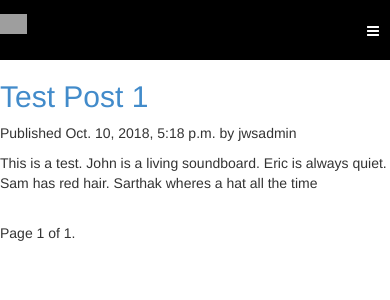
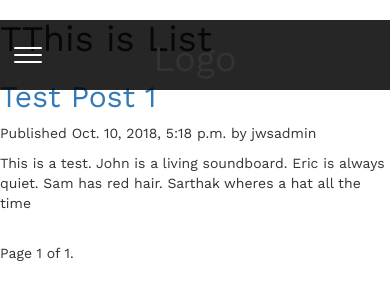
Before and after one commit to johnsonkuang/johnson-kuang-website, a Django app: page /blog/ in a window 390 px wide. Shown: the top 300 px of the page. Run offline with Django 3.2, Linux system fonts and the light colour scheme; data comes from the database, SQL or seed files in the repository; some libraries are stand-ins or nearby versions; grey boxes are pictures that could not be loaded.

Commit message:
complete navbar, mobile friendly and has click animation and collapse

```diff
--- /dev/null
+++ b/johnsonkuangwebsite/website/static/website/css/navbar.css
@@ -0,0 +1,185 @@
+@import url('https://fonts.googleapis.com/css?family=Work+Sans');
+
+:root {
+    --background: rgba(0, 0, 0, .85);
+}
+
+*, *::before, *::after {
+    -webkit-box-sizing: border-box;
+    -moz-box-sizing: border-box;
+    box-sizing: border-box;
+}
+
+body {
+    margin:0;
+    background:#FFF;
+    font-family: 'Work Sans', sans-serif;
+    font-weight: 400;
+}
+
+/* navigation styles start here*/
+header {
+    background: var(--background);
+    text-align: center;
+    position: fixed;
+    z-index: 999;
+    width: 100%;
+}
+
+.nav-toggle {
+    display: none;
+}
+
+.nav-toggle-label {
+    position: absolute;
+    top: 0;
+    left: 0;
+    margin-left: 1em;
+    height: 100%;
+    display: flex;
+    align-items: center;
+}
+
+.nav-toggle-label span,
+.nav-toggle-label span::before,
+.nav-toggle-label span::after {
+    display: block;
+    background: white;
+    height: 2px;
+    width: 2em;
+    border-radius: 2px;
+    position: relative;
+    transition: all ease-in-out 500ms;
+}
+
+.nav-toggle-label span::before,
+.nav-toggle-label span::after {
+    content: '';
+    position: absolute;
+}
+
+.nav-toggle-label span::before{
+    bottom: 7px;
+}
+
+.nav-toggle-label span::after {
+    top: 7px;
+}
+
+nav {
+    position: absolute;
+    text-align: left;
+    top:100%;
+    left: 0;
+    background: var(--background);
+    width: 100%;
+    transform: scale(1, 0);
+    -webkit-transform-origin: top;
+    -moz-transform-origin: top;
+    -ms-transform-origin: top;
+    -o-transform-origin: top;
+    transform-origin: top;
+    transition: transform 400ms ease-in-out;
+}
+
+nav ul {
+    margin:0;
+    padding:0;
+    list-style-type: none;
+}
+
+nav li{
+    margin-bottom:1em;
+    margin-left: 1em;
+}
+
+nav a {
+    color: white;
+    text-decoration: none;
+    font-size: 1.2rem;
+    text-transform: uppercase;
+    opacity: 0;
+    transition: opacity 150ms ease-in-out;
+}
+
+nav a:hover{
+    color: #00B0F0;
+    text-decoration: none;
+}
+
+.nav-toggle:checked ~ nav{
+    transform: scale(1,1);
+}
+
+.nav-toggle:checked ~ nav a {
+    opacity: 1;
+    transition: opacity 250ms ease-in-out 250ms;
+}
+
+.nav-toggle:checked ~ .nav-toggle-label span{
+    transform: rotate(45deg);
+}
+
+.nav-toggle:checked ~ .nav-toggle-label span::before{
+    opacity: 0;
+}
+
+.nav-toggle:checked ~ .nav-toggle-label span::after{
+    transform: translateY(-7px) rotate(-90deg);
+}
+
+@media screen and (min-width: 800px){
+    .nav-toggle-label {
+        display: none;
+    }
+
+    header {
+        display: grid;
+        grid-template-columns: 1fr auto minmax(600px, 3fr) 1fr;
+    }
+
+    .logo {
+        grid-column: 2 / 3;
+    }
+
+    nav {
+        all: unset;
+        grid-column: 3 / 4;
+        display: flex;
+        justify-content: flex-end;
+        align-items: center;
+    }
+
+    nav ul {
+        display: flex;
+        justify-content: flex-end;
+    }
+
+    nav li {
+        margin-left: 3em;
+        margin-bottom: 0;
+    }
+
+    nav a {
+        opacity: 1;
+        text-decoration: none;
+    }
+
+    nav a::before {
+        content: '';
+        display: block;
+        height: 5px;
+        background: #00B0F0;
+        position: absolute;
+        top: 0;
+        left:0;
+        right:0;
+        transform: scale(0, 1);
+        transform-origin: left;
+        transition: transform ease-in-out 250ms;
+    }
+
+    nav a:hover::before{
+        transform: scale(1,1);
+    }
+}
--- a/johnsonkuangwebsite/website/templates/website/base.html
+++ b/johnsonkuangwebsite/website/templates/website/base.html
@@ -25,10 +25,7 @@
     <link href="https://fonts.googleapis.com/css?family=Raleway:300,400,500,600,700" rel="stylesheet">
     <link href="https://fonts.googleapis.com/css?family=Roboto" rel="stylesheet">
 
-    <link rel="stylesheet" type="text/css" href="{% static 'website/css/bootstrap.min.css' %}"/>
 
-    <!-- A modified version of the grayscale css -->
-    <link rel="stylesheet" type="text/css" href="{% static 'website/css/grayscale.css' %}?version=1"/>
 
     <!-- Our custom style sheets -->
     <link rel="stylesheet" href="{% static 'website/css/base.css' %}"/>
@@ -46,12 +43,11 @@
 
 	<!-- Bootstrap: Latest compiled and minified JavaScript -->
 	<script src="https://maxcdn.bootstrapcdn.com/bootstrap/3.3.6/js/bootstrap.min.js" integrity="sha384-0mSbJDEHialfmuBBQP6A4Qrprq5OVfW37PRR3j5ELqxss1yVqOtnepnHVP9aJ7xS" crossorigin="anonymous"></script>
+    <!-- Latest compiled and minified CSS -->
+    <link rel="stylesheet" href="https://maxcdn.bootstrapcdn.com/bootstrap/3.3.7/css/bootstrap.min.css" integrity="sha384-BVYiiSIFeK1dGmJRAkycuHAHRg32OmUcww7on3RYdg4Va+PmSTsz/K68vbdEjh4u" crossorigin="anonymous">
 
-	<!-- Grayscale template -->
-	<script src="{% static 'website/js/jquery.easing.min.js' %}"></script>
-	<script src="{% static 'website/js/grayscale.js' %}"></script>
-	<script src="{% static 'website/js/backtop.js' %}"></script>
 
+    <link rel="stylesheet" type="text/css" href="{% static 'website/css/navbar.css'%}?version=0.0.1">
     <title>
         {% block pagetitle %}
             {{ request.resolver_match.url_name }}
@@ -77,50 +73,25 @@
 </head>
 <body>
     {% block navbar %}
-        <!-- Navigation -->
-        <nav class="navbar navbar-custom navbar-fixed-top" role="navigation" style="z-index: 999; <!--background-image: url('{{ MEDIA_URL }}images/10.1.jpg.300x300_q85_detail_upscale.jpg'); background-repeat: repeat-x;-->">
-            <div class="container-fluid" style="width:100%; max-width:1170px; margin:auto; margin-top: 3px; vertical-align: middle;">
-                <div class = "row">
-                    <div class="col-xs-12" style="padding:0px">
-
-                        <div class="navbar-header">
-
-                            <button style="" type="button" class="navbar-toggle" data-toggle="collapse" data-target=".navbar-main-collapse">
-                                <i class="fa fa-bars"></i>
-                            </button>
-
-                            <a class="navbar-brand page-scroll" href="{% url 'website:index' %}">
-                                <!-- <i class="fa fa-gears"></i>  <span style="font-family: roboto-bold">make</span>ability</span> lab-->
-                                <!-- <img src="{% static 'website/img/logos/makelab_logo_bolder_white_no_text_100x68.png' %}" height="20" /> -->
-                                {# TODO: the text following the logo does not look vertically centered. Should be fixed. #}
-                                <img src="{% static 'website/img/logos/makelab_logo_white_no_text_100x67.png' %}" height="20" />
-
-                                <!--<div class="lab-text"><span style="font-family: roboto-bold; margin-left: 2px;">JOHNSON</span>ability</span> Lab</div>-->
-                            </a>
-
-                        </div>
-
-                        <div class="collapse navbar-collapse navbar-main-collapse">
-                            <ul class="nav navbar-nav pull-right">
+        <header>
+            <h1 class="logo">Logo</h1>
+            <input type="checkbox" id="nav-toggle" class="nav-toggle">
+            <nav>
+                    <ul>
                         {% with request.resolver_match.url_name as url_name %}
                             <li class="{% if url_name == 'index' %}active{% endif %}"><a href="{% url 'website:index' %}">Home</a></li>
                             <li class="{% if url_name == 'about' %}active{% endif %}"><a href="{% url 'website:about' %}">About</a></li>
                             <li class="{% if url_name == 'resume' %}active{% endif %}"><a href="{% url 'website:resume' %}">Resume</a></li>
                             <li class="{% if url_name == 'blog' %}active{% endif %}"><a href="{% url 'blog:post_list' %}">Blog</a></li>
                             <li class="{% if url_name == 'projects' %}active{% endif %}"><a href="{% url 'website:projects' %}">Projects</a></li>
-                                    <li class="{% if url_name == 'sandbox' %}active{% endif %}"><a href="{% url 'website:sandbox' %}">Sandbox</a></li>hangout
+                            <li class="{% if url_name == 'sandbox' %}active{% endif %}"><a href="{% url 'website:sandbox' %}">Sandbox</a></li>
                         {% endwith %}
                     </ul>
-                        </div>
-                    </div>
-
-                    <!-- Collect the nav links, forms, and other content for toggling -->
-                    <!-- /.navbar-collapse -->
-                </div>
-            </div>
-
-            <!-- /.container -->
             </nav>
+            <label for="nav-toggle" class="nav-toggle-label">
+                <span></span>
+            </label>
+        </header>
     {% endblock %}
 
     {% block content %}
```
Lines whose indentation alone changed are shown as unchanged.
